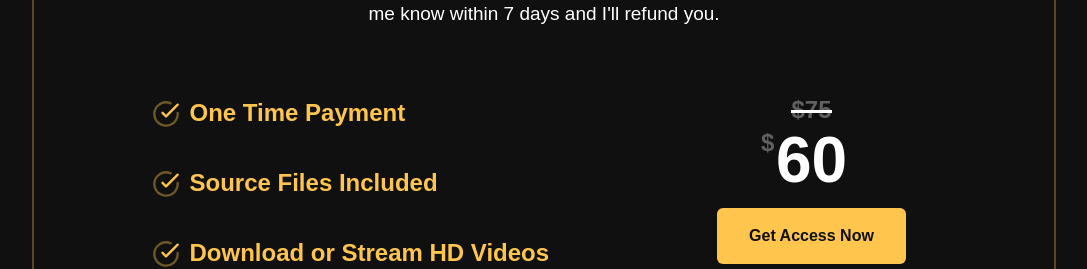
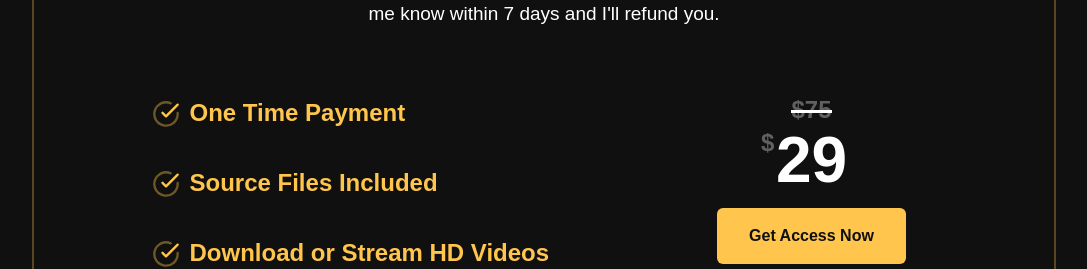
Before and after one commit to philipcdavis/reactfordesign.github.io, a Next.js app: page / in a window 1280 px wide. Shown: the part 2900-3169 px from the top of the page, without its empty margins (96-1183 px from the left). Built offline with nearby package versions, Linux system fonts and the light colour scheme; a web font is replaced by a local one.

Commit message:
Discount

```diff
--- a/components/PurchaseCard.js
+++ b/components/PurchaseCard.js
@@ -76,7 +76,7 @@ const PurchaseCard = function (props) {
           <Box>
             <Price lineHeight={1} mb={3} fontSize={[6, 7]} color="white">
               <Smallar fontSize={[3, 4]}>$</Smallar>
-              <Largar>60</Largar>
+              <Largar>29</Largar>
             </Price>
           </Box>
           <BtnRainbow
```
Also changed, not shown: .nova/Configuration.json (added).
